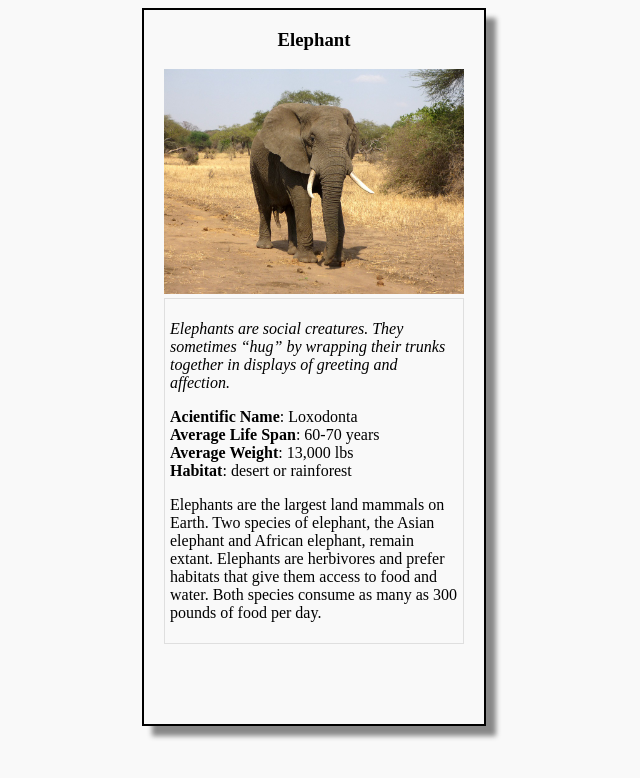
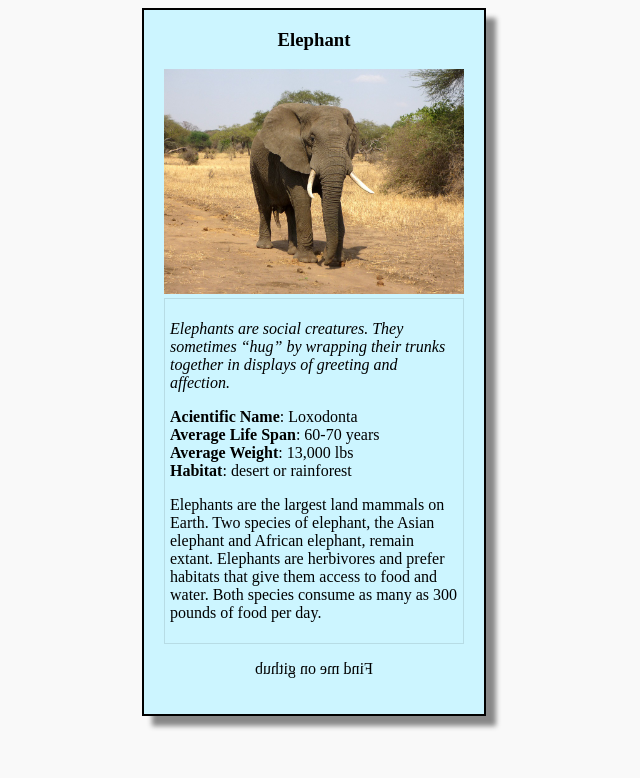
Before and after one commit to sagecodes/trading-card, a plain HTML site: page card.html in a window 1280 px wide. Shown: the whole page, without its empty margins (326-966 px from the left). Drawn offline with Linux system fonts and the light colour scheme.

Commit message:
add github link and back

```diff
--- a/card.html
+++ b/card.html
@@ -7,12 +7,13 @@
 </head>
 <body>
 	<div class="card">
+	<a href="https://github.com/sagecodes/trading-card" title="github" target="blank">
 		<div class="card-body">
 			<div class="front">
 				<!-- your favorite animal's name goes here -->
 				<h3>Elephant</h3>
 				<!-- your favorite animal's image goes here -->
-				<img src="elephant.jpg" alt="Elephant">
+				<img src="elephant.jpg" alt="Elephant" title="Elephant">
 				<div class="content-text">
 					<!-- your favorite animal's interesting fact goes here -->
 					<p class="fact">Elephants are social creatures. They sometimes “hug” by wrapping their trunks together in displays of greeting and affection.</p>
@@ -29,12 +30,17 @@
 			</div>
 
 
-		<div class="back front">
+		<div class="back">
 				<!-- your favorite animal's name goes here -->
-				<h3>Elephant</h3>
+				<p>
+					<a class="github" href="https://github.com/sagecodes/trading-card" title="find me on github" target="blank">
+						Find me on github
+					</a>
+				</p>
 
 				</div>
 			</div>
+			</a>
 		</div>
 		</div>
 
--- a/styles.css
+++ b/styles.css
@@ -8,6 +8,10 @@ body {
 h3 {
 	text-align: center;
 }
+a {
+	text-decoration: none;
+	color: #000;
+}
 
 .card {
 	width: 300px;
@@ -15,9 +19,12 @@ h3 {
 	padding: 0px 20px 20px 20px;
 	margin: auto;
 	box-shadow: 10px 10px 5px #888888;
+	background-color: #ccf5ff;
 
 	transform-style: preserve-3d;
-  transition: all 1s ease-in-out;
+    transition: all 1s ease-in-out;
+    cursor: pointer;
+
 
 }
 
@@ -33,6 +40,7 @@ h3 {
 .back {
   text-align: center;
   transform: rotateY(180deg);
+
 }
 
 img {
```
